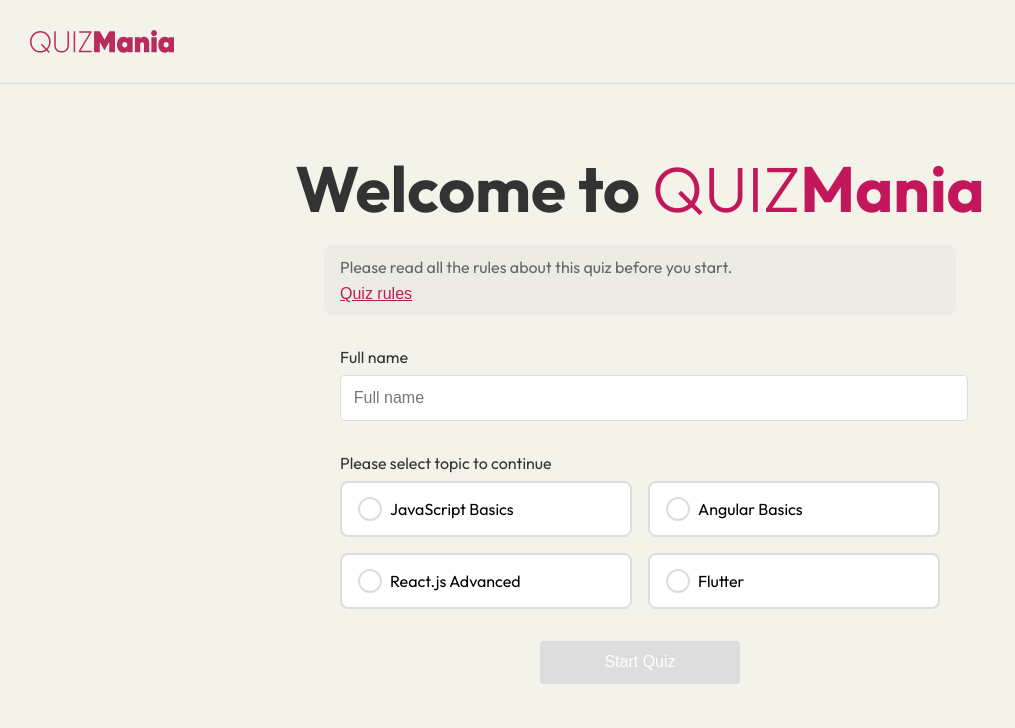
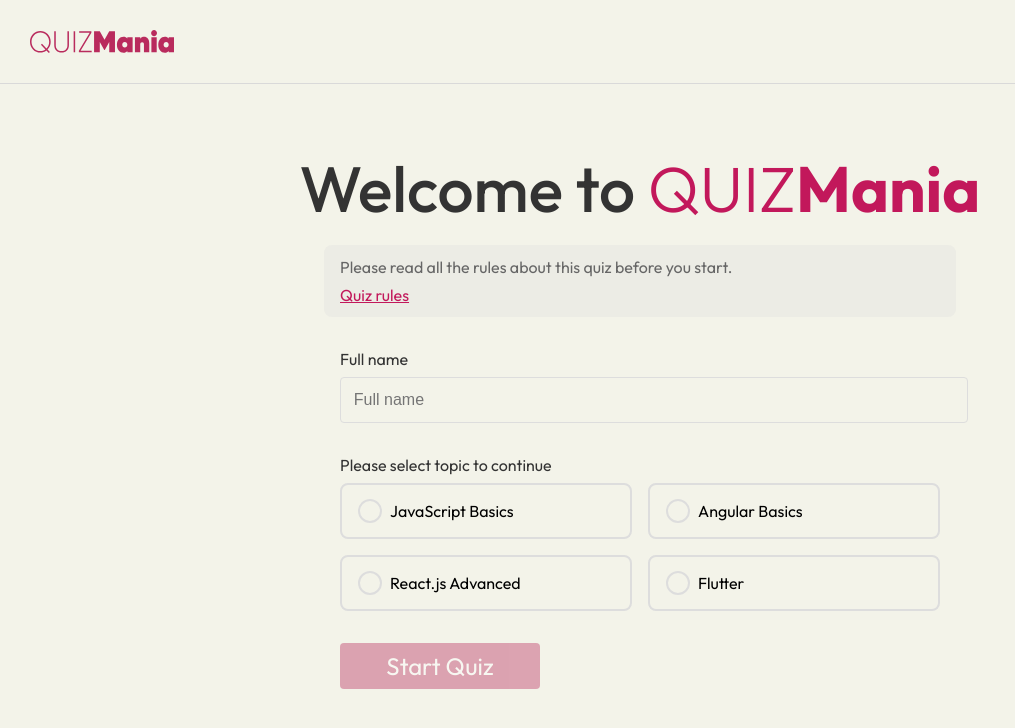
Before and after one commit to Miral26/quiz, a React (Create React App) app: page / in a window 1280 px wide. Shown: the top 728 px of the page, without its empty margins (0-1015 px from the left). Built offline with nearby package versions, Linux system fonts and the light colour scheme.

Commit message:
Add "Outfit" font family to buttons in multiple components and enhance Welcome component styling with background and padding adjustments

```diff
--- a/src/components/CategorySelection.js
+++ b/src/components/CategorySelection.js
@@ -30,6 +30,7 @@ const CategoryCard = styled.button`
   padding: 1.5rem;
   cursor: pointer;
   transition: all 0.3s ease;
+  font-family: "Outfit", sans-serif;
 
   &:hover {
     transform: translateY(-2px);
--- a/src/components/Header.js
+++ b/src/components/Header.js
@@ -44,6 +44,7 @@ export function Header() {
     border-radius: 4px;
     cursor: pointer;
     font-size: 0.9rem;
+  font-family: "Outfit", sans-serif;
 
     &:hover {
       background: #ffe4ec;
--- a/src/components/Quiz.js
+++ b/src/components/Quiz.js
@@ -72,6 +72,8 @@ const OptionButton = styled.button`
   font-size: 1rem;
   color: #333;
   transition: all 0.2s ease;
+  font-family: "Outfit", sans-serif;
+
 
   &:hover {
     border-color: #c2185b;
@@ -98,6 +100,8 @@ const NextButton = styled.button`
   border-radius: 4px;
   cursor: pointer;
   font-size: 1rem;
+  font-family: "Outfit", sans-serif;
+
 
   &:hover {
     background: #a01346;
@@ -116,6 +120,8 @@ const SkipButton = styled.button`
   cursor: pointer;
   font-size: 1rem;
   text-decoration: underline;
+  font-family: "Outfit", sans-serif;
+
 
   &:hover {
     color: #333;
--- a/src/components/Results.js
+++ b/src/components/Results.js
@@ -182,6 +182,7 @@ const RetakeButton = styled.button`
   border-radius: 8px;
   cursor: pointer;
   font-size: 1.25rem;
+  font-family: "Outfit", sans-serif;
 `;
 
 export function Results() {
--- a/src/components/Welcome.js
+++ b/src/components/Welcome.js
@@ -9,6 +9,7 @@ const Container = styled.div`
 `;
 
 const WelcomeText = styled.h1`
+  font-weight: 500;
   font-size: 4rem;
   margin-bottom: 1rem;
   color: #333;
@@ -44,6 +45,8 @@ const RulesLink = styled.button`
   padding: 0;
   font-size: inherit;
   margin-top: 0.5rem;
+  font-family: "Outfit", sans-serif;
+
 `;
 
 const Form = styled.div`
@@ -67,6 +70,7 @@ const Input = styled.input`
   border: 1px solid #ddd;
   border-radius: 4px;
   font-size: 1rem;
+  background: none;
 `;
 
 const CategoryGrid = styled.div`
@@ -86,6 +90,7 @@ const CategoryOption = styled.div`
   cursor: pointer;
   background: ${(props) => (props.selected ? "#FFF1F5" : "#fff")};
   position: relative;
+  background: #F3F3E9;
 
   &:hover {
     border-color: #c2185b;
@@ -93,6 +98,7 @@ const CategoryOption = styled.div`
 `;
 
 const RadioInput = styled.input`
+
   position: absolute;
   opacity: 0;
   cursor: pointer;
@@ -132,23 +138,24 @@ const CategoryLabel = styled.label`
 
 const StartButton = styled.button`
   background: #c2185b;
-  color: white;
-  padding: 0.8rem 2rem;
+  color: #FFFFFF;
+  padding: 8px 35px;
   border: none;
   border-radius: 4px;
-  font-size: 1rem;
+  font-size: 1.5rem;
   cursor: pointer;
   width: 100%;
   max-width: 200px;
-  margin: 0 auto;
   display: block;
+  font-family: "Outfit", sans-serif;
 
   &:hover {
     background: #a01346;
   }
 
   &:disabled {
-    background: #ddd;
+    background: #B92B5D;
+    opacity: 0.4;
     cursor: not-allowed;
   }
 `;
@@ -188,6 +195,8 @@ const CloseButton = styled.button`
   cursor: pointer;
   color: #000000;
   font-weight: 700;
+  font-family: "Outfit", sans-serif;
+
 `;
 
 const ModalTitle = styled.h2`
@@ -211,6 +220,7 @@ const RulesSection = styled.div`
 const RulesList = styled.ul`
   list-style: none;
   padding: 0px 5px 8px 0;
+
 
   li {
     font-weight: 400;
```
